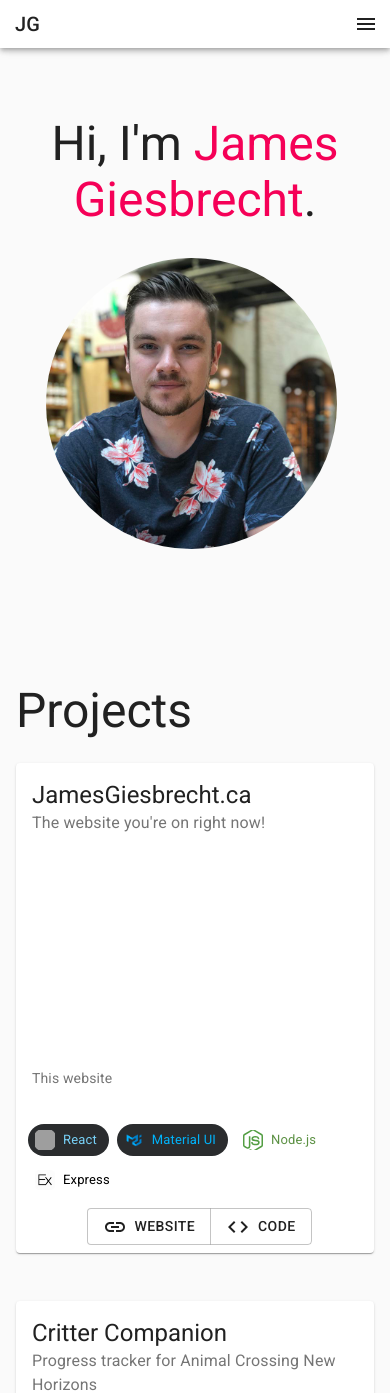
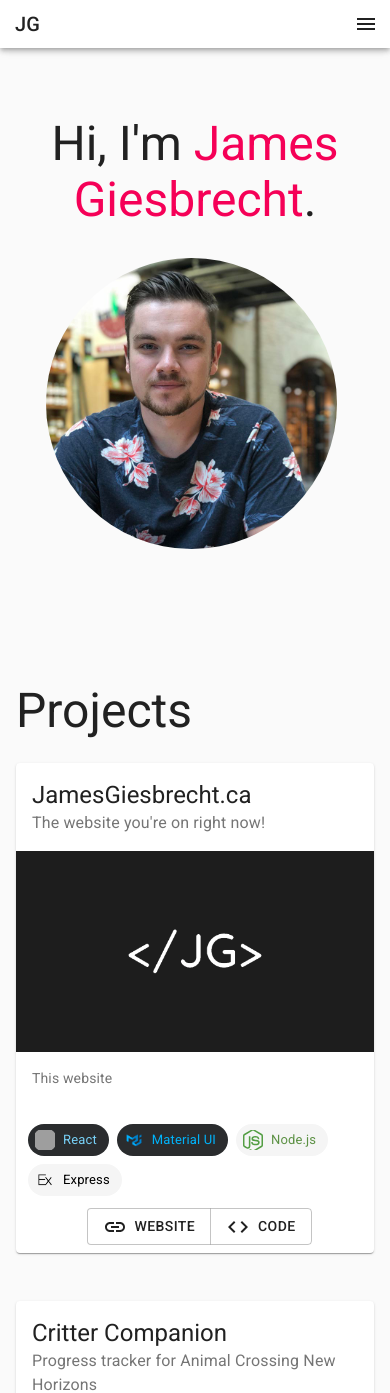
Before and after one commit to JamesGiesbrecht/jamesgiesbrecht.ca, a React (Create React App) app in the folder client/: page / in a window 390 px wide. Shown: the top 1393 px of the page. Built offline with nearby package versions, Linux system fonts and the light colour scheme; grey boxes are pictures that could not be loaded.

Commit message:
More card responsiveness

```diff
--- a/client/src/assets/projects.js
+++ b/client/src/assets/projects.js
@@ -8,6 +8,7 @@ import javascript from './img/logos/javascript.png'
 import css from './img/logos/css.png'
 import bootstrap from './img/logos/bootstrap.svg'
 
+import jamesGiesbrecht from './img/projects/james-giesbrecht.png'
 import onesnap from './img/projects/onesnap.png'
 import critterCompanion from './img/projects/critter-companion.jpg'
 
@@ -15,7 +16,7 @@ const tech = {
   node: {
     name: 'Node.js',
     logo: nodeJs,
-    color: '#FFFFFF',
+    color: '#F5F5F5',
     fontColor: '#5C9144',
   },
   react: {
@@ -33,7 +34,7 @@ const tech = {
   express: {
     name: 'Express',
     logo: express,
-    color: '#FFFFFF',
+    color: '#F5F5F5',
     fontColor: '#000000',
   },
   php: {
@@ -67,6 +68,7 @@ export default [
     name: 'JamesGiesbrecht.ca',
     summary: 'The website you\'re on right now!',
     description: 'This website',
+    image: jamesGiesbrecht,
     link: '#',
     github: 'https://github.com/JamesGiesbrecht/james-giesbrecht',
     stack: [tech.react, tech.materialUI, tech.node, tech.express],
--- a/client/src/components/Projects/Project.js
+++ b/client/src/components/Projects/Project.js
@@ -5,13 +5,12 @@ import TechChip from './TechChip'
 
 const useStyles = makeStyles((theme) => ({
   root: {
-    maxWidth: 500,
+    width: '100%',
     margin: theme.spacing(3, 'auto'),
     position: 'relative',
     [theme.breakpoints.up('md')]: {
       display: 'flex',
-      maxWidth: '100%',
-      minWidth: 800,
+      width: 850,
       flexDirection: 'row',
       marginLeft: 0,
     },
--- a/client/src/components/Projects/index.js
+++ b/client/src/components/Projects/index.js
@@ -3,12 +3,15 @@ import { Typography, makeStyles } from '@material-ui/core'
 import projects from '../../assets/projects'
 import Project from './Project'
 
-const useStyles = makeStyles(() => ({
+const useStyles = makeStyles((theme) => ({
   projects: {
     display: 'flex',
     flexDirection: 'column',
     maxWidth: 900,
     margin: '0 auto',
+    [theme.breakpoints.down('sm')]: {
+      maxWidth: 500,
+    },
   },
 }))
 
```
Also changed, not shown: client/src/assets/img/logos/express.png, client/src/assets/img/projects/james-giesbrecht.png (added).
